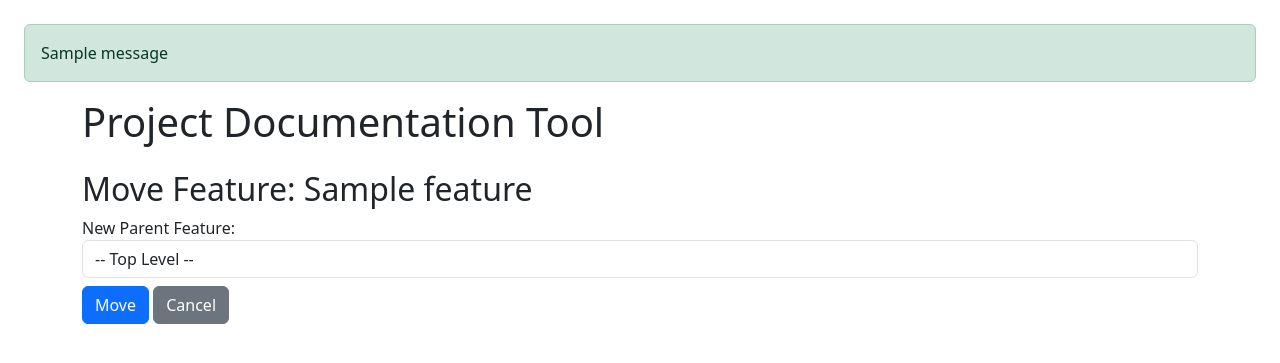
After one commit to bradleyaidanjohnson/BA-Tool, a Flask app: page /feature/1/move in a window 1280 px wide. The commit adds this page. Shown: the top 363 px of the page. Run offline with Flask 3, Linux system fonts and the light colour scheme; tables that the repository leaves empty hold one stand-in row (values such as "Sample post"); one stand-in notice (Sample message) is shown.

Commit message:
move features and stories is working

```diff
--- a/app.py
+++ b/app.py
@@ -1,4 +1,4 @@
-from flask import Flask, render_template, request, redirect, url_for, jsonify, send_file
+from flask import Flask, render_template, request, redirect, url_for, jsonify, send_file, flash
 from models import db, Project, Feature, UserStory, Attachment, Personnel, Note, FeatureAttachment
 import os
 from werkzeug.utils import secure_filename
@@ -7,6 +7,7 @@ import io
 from datetime import datetime
 
 app = Flask(__name__)
+app.secret_key = 'your-very-secret-key-here'
 app.config['SQLALCHEMY_DATABASE_URI'] = 'sqlite:///project_data.db'
 app.config['SQLALCHEMY_TRACK MODIFICATIONS'] = False
 app.config['UPLOAD_FOLDER'] = 'static/uploads'
@@ -24,6 +25,28 @@ def build_feature_breadcrumbs(feature):
         current = current.parent  # assuming your Feature model has this relationship
     breadcrumbs.reverse()
     return breadcrumbs
+
+def get_feature_path(feature):
+    path = []
+    while feature:
+        path.insert(0, feature.title)
+        feature = feature.parent  # however you're tracking hierarchy
+    return " > ".join(path)
+
+def is_descendant(feature, potential_parent):
+    """
+    Returns True if potential_parent is a descendant of feature.
+    """
+    if not potential_parent:
+        return False
+
+    # Traverse up the tree from potential_parent
+    current = potential_parent
+    while current:
+        if current.id == feature.id:
+            return True  # cycle detected
+        current = current.parent
+    return False
 
 
 @app.route('/')
@@ -217,6 +240,45 @@ def edit_feature(feature_id):
     return render_template('feature_form.html', feature=feature, project_id=feature.project_id)
 
 
+@app.route("/feature/<int:feature_id>/move", methods=["GET", "POST"])
+def move_feature(feature_id):
+    feature = Feature.query.get_or_404(feature_id)
+    all_features = Feature.query.filter(Feature.id != feature_id).all()
+
+    feature_options = [
+        {"id": f.id, "path": get_feature_path(f)}
+        for f in all_features
+    ]
+
+    if request.method == "POST":
+        new_parent_id = request.form.get("new_parent_id")
+        if new_parent_id:
+            new_parent_id = int(new_parent_id)
+            new_parent = Feature.query.get(new_parent_id)
+            if is_descendant(feature, new_parent):
+                flash("Cannot move a feature inside one of its own descendants.", "danger")
+                return redirect(request.url)
+            feature.parent_feature_id = new_parent_id
+        else:
+            feature.parent_feature_id = None
+
+        db.session.commit()
+        if feature.parent_feature_id:
+            return redirect(url_for("view_feature", feature_id=feature.parent_feature_id))
+        else:
+            # No parent means top-level feature, so redirect to project view or wherever you want
+            return redirect(url_for("view_project", project_id=feature.project_id))
+
+
+    return render_template(
+        "move_feature.html",
+        feature=feature,
+        feature_options=feature_options
+    )
+
+
+
+
 @app.route('/feature/<int:feature_id>/story/new', methods=['GET', 'POST'])
 def new_story(feature_id):
     # print('reached')
@@ -323,6 +385,29 @@ def edit_story(story_id):
         return redirect(url_for("edit_story", story_id=story.id))
 
     return render_template("story_form.html", story=story, personnel=personnel, feature=story.feature)
+
+@app.route("/story/<int:story_id>/move", methods=["GET", "POST"])
+def move_story(story_id):
+    story = UserStory.query.get_or_404(story_id)
+    all_features = Feature.query.all()
+
+    feature_options = [
+        {"id": f.id, "path": get_feature_path(f)}
+        for f in all_features
+    ]
+
+    if request.method == "POST":
+        new_feature_id = request.form.get("new_feature_id")
+        story.feature_id = new_feature_id
+        db.session.commit()
+        return redirect(url_for("view_feature", feature_id=new_feature_id))
+
+    return render_template(
+        "move_story.html",
+        story=story,
+        feature_options=feature_options
+    )
+
 
 
 @app.route('/story/<int:story_id>/delete', methods=['POST'])
--- a/templates/base.html
+++ b/templates/base.html
@@ -55,6 +55,18 @@
 
   </style>
   <body class="p-4">
+    {% with messages = get_flashed_messages(with_categories=true) %}
+  {% if messages %}
+    <div>
+      {% for category, message in messages %}
+        <div class="alert alert-{{ category }}">
+          {{ message }}
+        </div>
+      {% endfor %}
+    </div>
+  {% endif %}
+{% endwith %}
+
     <div class="container">
       <h1 class="mb-4">Project Documentation Tool</h1>
       {% block content %}{% endblock %}
--- a/templates/feature_tree.html
+++ b/templates/feature_tree.html
@@ -32,6 +32,8 @@
   <div class="mt-1 mb-1">
     <a href="/feature/{{ feature.id }}/story/new" class="btn btn-sm btn-outline-primary">+ Story</a>
     <a href="/project/{{ feature.project_id }}/feature/{{ feature.id }}/child" class="btn btn-sm btn-outline-secondary">+ Subfeature</a>
+    <a href="{{ url_for('move_feature', feature_id=feature.id) }}" class="btn btn-sm btn-outline-secondary">⇄ Move</a>
+
   </div>
 
   {% if feature.user_stories %}
@@ -66,6 +68,8 @@
           {% endfor %}
         </ul>
         {% endif %}
+        <a href="{{ url_for('move_story', story_id=story.id) }}" class="btn btn-sm btn-outline-secondary">⇄ Move</a>
+
 
         <form action="{{ url_for('delete_story', story_id=story.id) }}" method="post" style="display: inline">
           <button class="btn btn-sm btn-outline-danger" onclick="return confirm('Are you sure?')">Delete</button>
--- /dev/null
+++ b/templates/move_feature.html
@@ -0,0 +1,16 @@
+{% extends 'base.html' %}
+{% block content %}
+<h2>Move Feature: {{ feature.title }}</h2>
+<form method="POST">
+  <label for="new_parent_id">New Parent Feature:</label>
+  <select name="new_parent_id" class="form-control">
+    <option value="">-- Top Level --</option>
+    {% for f in feature_options %}
+      <option value="{{ f.id }}">{{ f.path }}</option>
+    {% endfor %}
+  </select>
+  <button type="submit" class="btn btn-primary mt-2">Move</button>
+  <button type="button" class="btn btn-secondary mt-2" onclick="window.history.back()">Cancel</button>
+
+</form>
+{% endblock %}
```
Also changed, not shown: templates/move_story.html (added, +16 -0 lines), templates/story_form.html (+108 -9 lines).
